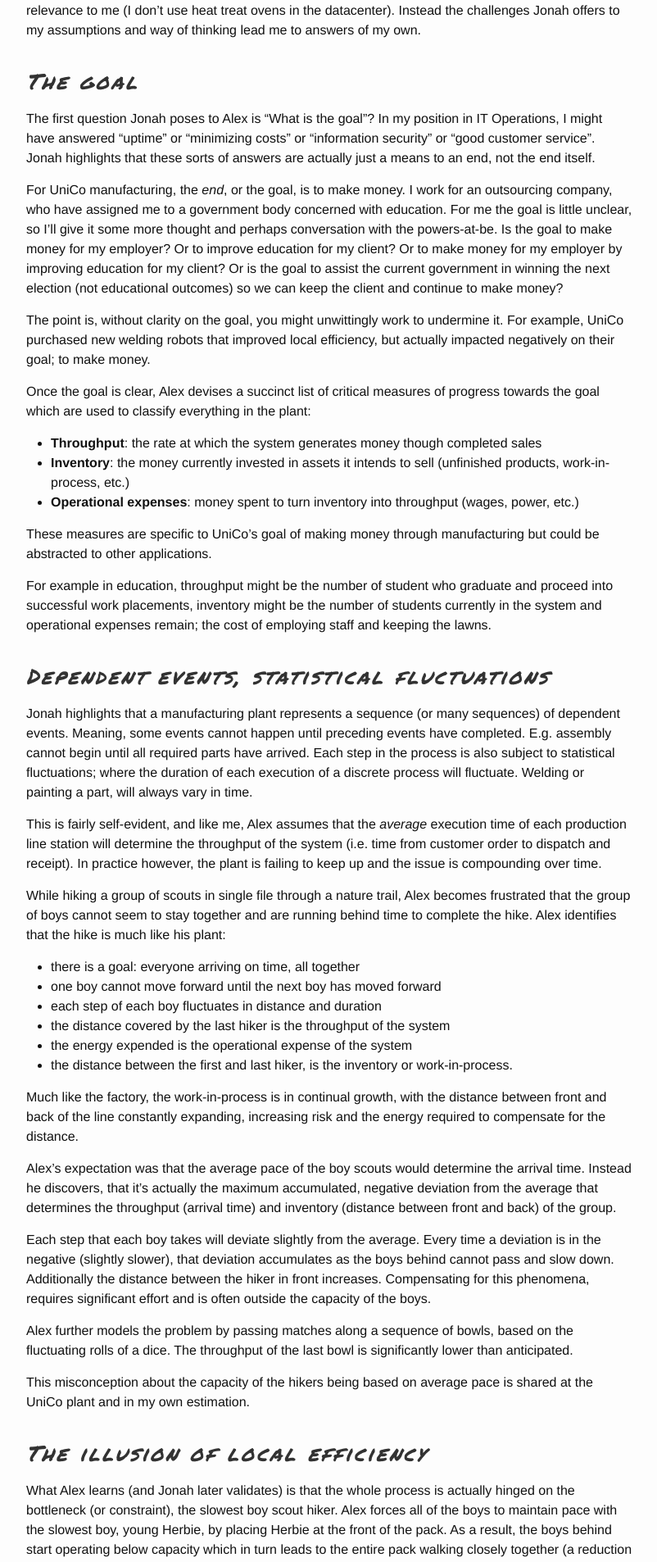
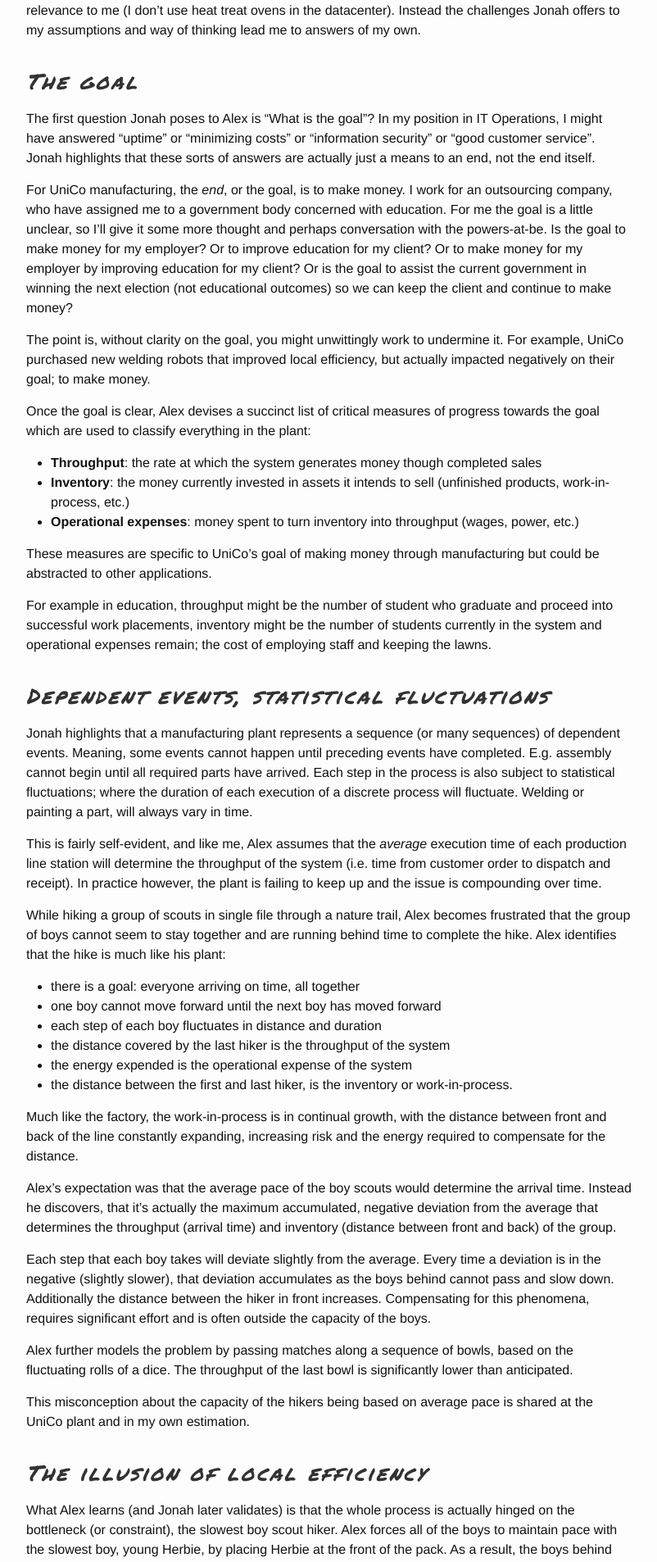
Before and after one commit to cavaliercoder/cavaliercoder.github.io, a Jekyll site: the page built from _posts/2015-12-12-the-goal.md, in a window 1280 px wide. Shown: the part 1534-3440 px from the top of the page at 82% size, without its empty margins (238-1040 px from the left). Built offline with Jekyll 4.4.1, drawn with Linux system fonts in a browser that asks for light colours; comment, search, counter and statistics services are not loaded.

```diff
--- a/_posts/2015-12-12-the-goal.md
+++ b/_posts/2015-12-12-the-goal.md
@@ -87,12 +87,12 @@ sorts of answers are actually just a means to an end, not the end itself.
 
 For UniCo manufacturing, the _end_, or the goal, is to make money. I work for an
 outsourcing company, who have assigned me to a government body concerned with
-education. For me the goal is little unclear, so I'll give it some more thought
-and perhaps conversation with the powers-at-be. Is the goal to make money for my
-employer? Or to improve education for my client? Or to make money for my
-employer by improving education for my client? Or is the goal to assist the
-current government in winning the next election (not educational outcomes) so we
-can keep the client and continue to make money?
+education. For me the goal is a little unclear, so I'll give it some more
+thought and perhaps conversation with the powers-at-be. Is the goal to make
+money for my employer? Or to improve education for my client? Or to make money
+for my employer by improving education for my client? Or is the goal to assist
+the current government in winning the next election (not educational outcomes)
+so we can keep the client and continue to make money?
 
 The point is, without clarity on the goal, you might unwittingly work to
 undermine it. For example, UniCo purchased new welding robots that improved
--- a/_sass/_layout.scss
+++ b/_sass/_layout.scss
@@ -251,3 +251,11 @@
 img.osx-window {
     margin: (- $spacing-unit / 2) auto (- $spacing-unit) auto;
 }
+
+img.book-cover {
+    //margin: -3em 1em 1em 1em;
+    margin: 1em;
+    max-height: 200px;
+    max-width: 130px;
+    float: right;
+}
```
Also changed, not shown: _posts/2015-12-27-recommended-reading.md (added, +175 -0 lines), assets/2015-12-27-recommended-reading/made-to-stick.jpg (added), assets/2015-12-27-recommended-reading/the-five-dysfunctions-of-a-team.jpg (added), assets/2015-12-27-recommended-reading/the-goal.jpg (added), assets/2015-12-27-recommended-reading/the-open-organization.jpg (added), assets/2015-12-27-recommended-reading/the-phoenix-project.jpg (added), assets/2015-12-27-recommended-reading/toyota-kata.jpg (added), assets/2015-12-27-recommended-reading/who-moved-my-cheese.jpg (added).
